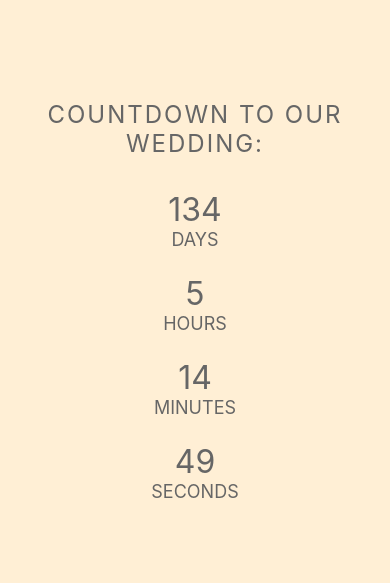
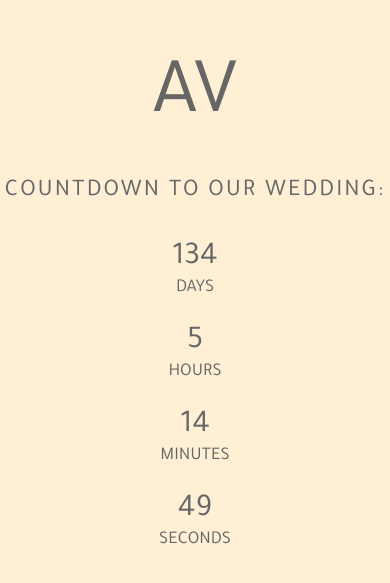
Before and after one commit to LashaLoi/av-invitation, a Next.js app: page / in a window 390 px wide. Shown: the part 115-698 px from the top of the page. Built offline with nearby package versions, Linux system fonts and the light colour scheme.

Commit message:
add logo

```diff
--- a/hooks/useTimer.tsx
+++ b/hooks/useTimer.tsx
@@ -1,4 +1,4 @@
-import { useEffect, useState } from 'react'
+import { useEffect, useState, useRef } from 'react'
 
 const getTime = () => {
     const countDownDate = new Date(2021, 11, 21).getTime()
@@ -21,11 +21,14 @@ type ResultValue = {
     hours: number
     minutes: number
     seconds: number
+    prevSeconds: number
 }
 
 export function useTimer(): [ResultValue, boolean] {
     const [date, setDate] = useState(getTime)
     const [isExpired, setIsExpired] = useState(false)
+
+    const secondsRef = useRef<number>(date.seconds)
 
     useEffect(() => {
         const intervalId = setInterval(function () {
@@ -38,11 +41,13 @@ export function useTimer(): [ResultValue, boolean] {
                 return
             }
 
+            secondsRef.current = date.seconds
+
             setDate(time)
         }, 1000)
 
         return () => clearInterval(intervalId)
     })
 
-    return [date, isExpired]
+    return [{ ...date, prevSeconds: secondsRef.current }, isExpired]
 }
--- a/modules/main/index.module.scss
+++ b/modules/main/index.module.scss
@@ -22,8 +22,14 @@
 }
 
 .span {
+    overflow: hidden;
     display: block;
     font-size: 4.5rem;
+}
+
+.heading {
+    font-size: 8rem;
+    margin-bottom: 60px;
 }
 
 @media all and (max-width: 768px) {
@@ -41,4 +47,9 @@
     .li .span {
         font-size: 2rem;
     }
+
+    .heading {
+        font-size: 5rem;
+        margin-bottom: 30px;
+    }
 }
--- a/modules/main/index.tsx
+++ b/modules/main/index.tsx
@@ -12,28 +12,46 @@ const commonSpring = {
 export default function Home() {
     const [date] = useTimer()
 
+    const headingStyles = useSpring({
+        ...commonSpring,
+    })
+
     const titleStyles = useSpring({
         ...commonSpring,
+        delay: 100,
     })
     const dateStyles = useSpring({
         ...commonSpring,
         delay: 200,
     })
 
-    const items = Object.entries(date).map(([key, value]) => ({ key, value }))
-
     return (
         <div className={styles.container}>
+            <animated.div style={headingStyles} className={styles.heading}>
+                AV
+            </animated.div>
             <animated.h1 className={styles.h1} style={titleStyles}>
                 Countdown to our wedding:
             </animated.h1>
             <animated.ul className={styles.ul} style={dateStyles}>
-                {items.map(({ key, value }) => (
-                    <li className={styles.li} key={key}>
-                        <span className={styles.span}>{value}</span>
-                        {key}
-                    </li>
-                ))}
+                <li className={styles.li}>
+                    <span className={styles.span}>{date.days}</span>
+                    days
+                </li>
+                <li className={styles.li}>
+                    <span className={styles.span}>{date.hours}</span>
+                    hours
+                </li>
+                <li className={styles.li}>
+                    <span className={styles.span}>{date.minutes}</span>
+                    minutes
+                </li>
+                <li className={styles.li}>
+                    <animated.span className={styles.span}>
+                        {date.seconds}
+                    </animated.span>
+                    seconds
+                </li>
             </animated.ul>
         </div>
     )
--- /dev/null
+++ b/pages/_document.js
@@ -0,0 +1,37 @@
+// pages/_document.js
+
+import Document, { Html, Head, Main, NextScript } from 'next/document'
+
+export default class MyDocument extends Document {
+    static async getInitialProps(ctx) {
+        const initialProps = await Document.getInitialProps(ctx)
+        return { ...initialProps }
+    }
+
+    render() {
+        return (
+            <Html>
+                <Head>
+                    <link
+                        rel="preconnect"
+                        href="https://fonts.googleapis.com"
+                    />
+                    <link
+                        rel="preconnect"
+                        href="https://fonts.gstatic.com"
+                        crossOrigin
+                    />
+                    <link
+                        href="https://fonts.googleapis.com/css2?family=Tajawal&display=swap"
+                        rel="stylesheet"
+                    />
+                    <title>AV invitation</title>
+                </Head>
+                <body>
+                    <Main />
+                    <NextScript />
+                </body>
+            </Html>
+        )
+    }
+}
--- a/styles/global.scss
+++ b/styles/global.scss
@@ -14,8 +14,7 @@ body {
     align-items: center;
     justify-content: center;
     display: flex;
-    font-family: -apple-system, BlinkMacSystemFont, 'Segoe UI', Roboto,
-        Oxygen-Sans, Ubuntu, Cantarell, 'Helvetica Neue', sans-serif;
+    font-family: 'Tajawal', sans-serif;
 
     background-color: #ffefd5;
 }
```
